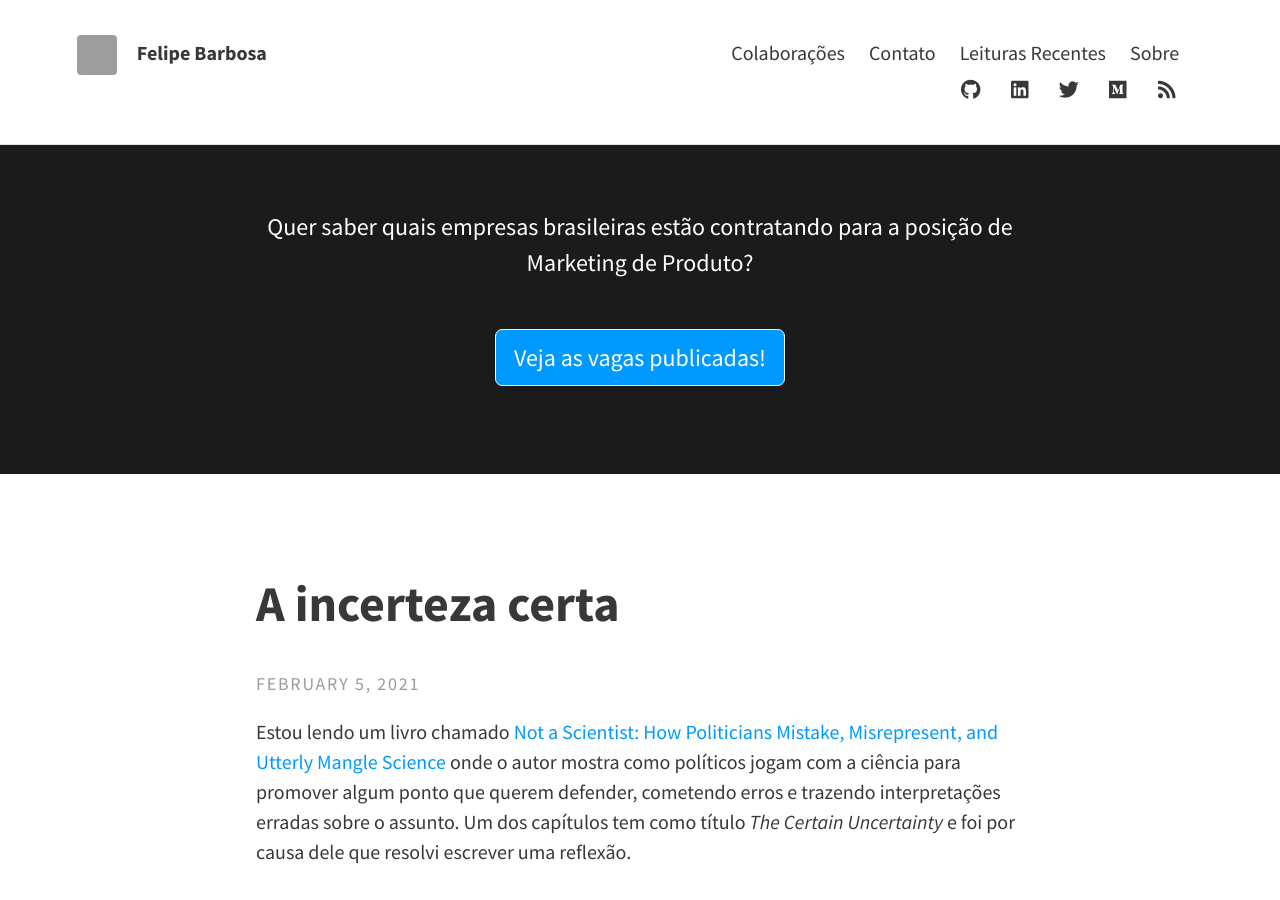
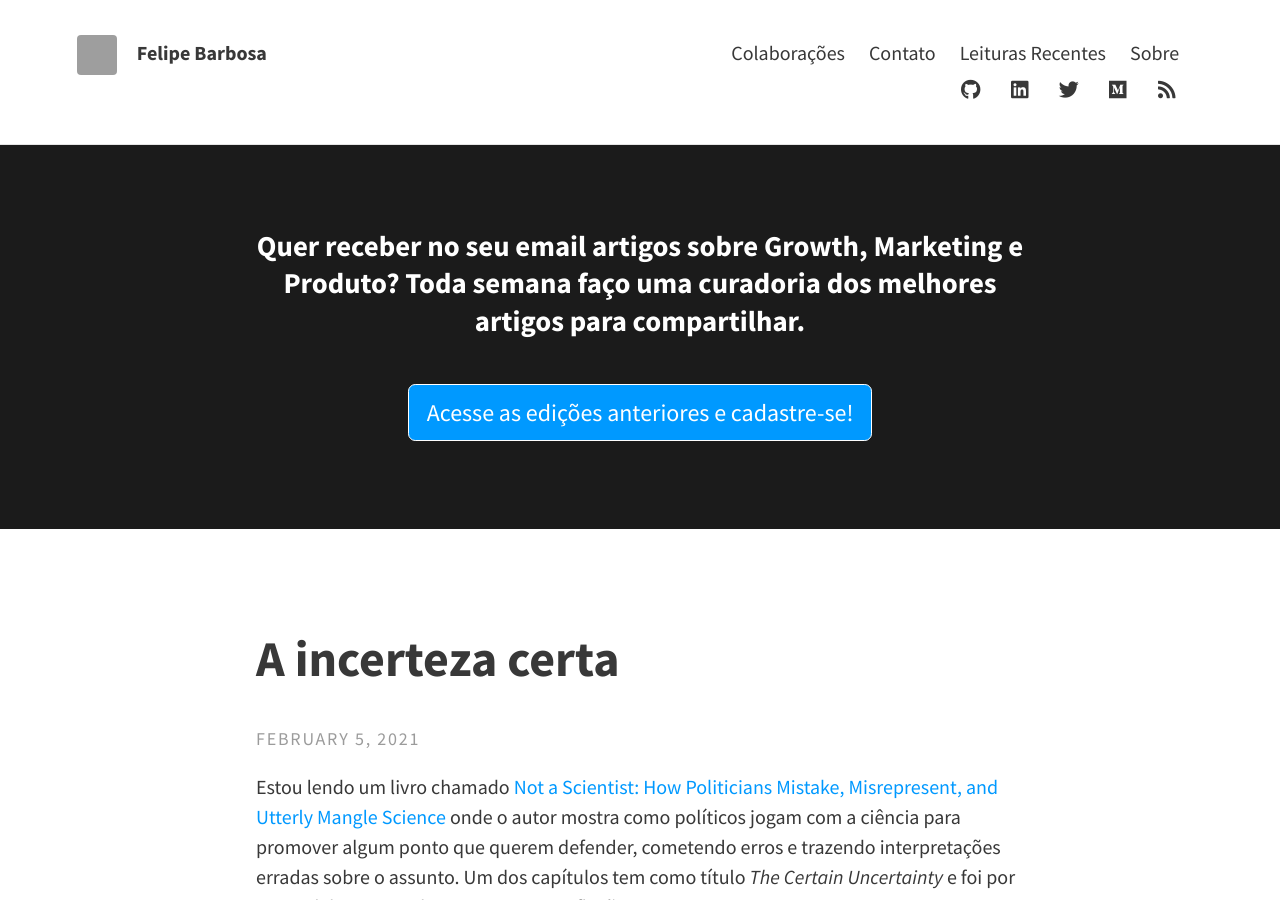
Before and after one commit to felipecbarbosa/felipecbarbosa.github.io, a Jekyll site: the page built from index.html, in a window 1280 px wide and 900 px high. Built offline with Jekyll 4.4.1, drawn with Linux system fonts in a browser that asks for light colours; nearby versions of some CDN libraries; the list of posts is cut into pages by our own code; comment, search, counter and statistics services are not loaded; grey boxes are pictures that could not be loaded.

Commit message:
Changed header, added link footer

```diff
--- a/_config.yml
+++ b/_config.yml
@@ -16,8 +16,8 @@ theme_settings:
 
   # Header and footer text
   header_text: >
-    <p style="color: #ffffff;">Quer saber quais empresas brasileiras estão contratando para a posição de Marketing de Produto?</p>
-    <a class="button" style="color: #ffffff; background-color: #0099ff;" href="/product-marketing/vagas" target="_blank">Veja as vagas publicadas!</a>
+    <h2 style="color: #ffffff; font-size: 1.2em;">Quer receber no seu email artigos sobre Growth, Marketing e Produto? Toda semana faço uma curadoria dos melhores artigos para compartilhar.</h2>
+    <a class="button" style="color: #ffffff; background-color: #0099ff;" href="https://curadoria.felipebarbosa.me/" target="_blank">Acesse as edições anteriores e cadastre-se!</a>
 
   header_text_feature_image:
   footer_text: >
--- a/_includes/footer.html
+++ b/_includes/footer.html
@@ -139,6 +139,7 @@ addthis_share = {
 			<li><a href="https://jtbd.plus" target="_blank">JTBD.Plus</a></li>
 			<li><a href="/livros-para-profissionais/">Livros Profissionais</a></li>
 			<li><a href="/ferramentas/">Ferramentas SaaS</a></li>
+			<li><a href="/product-marketing/vagas">Vagas</a></li>
 			<li><a href="https://status.felipebarbosa.me/" target="_blank">Status</a></li>
 		</ul>
 	</nav>
```
